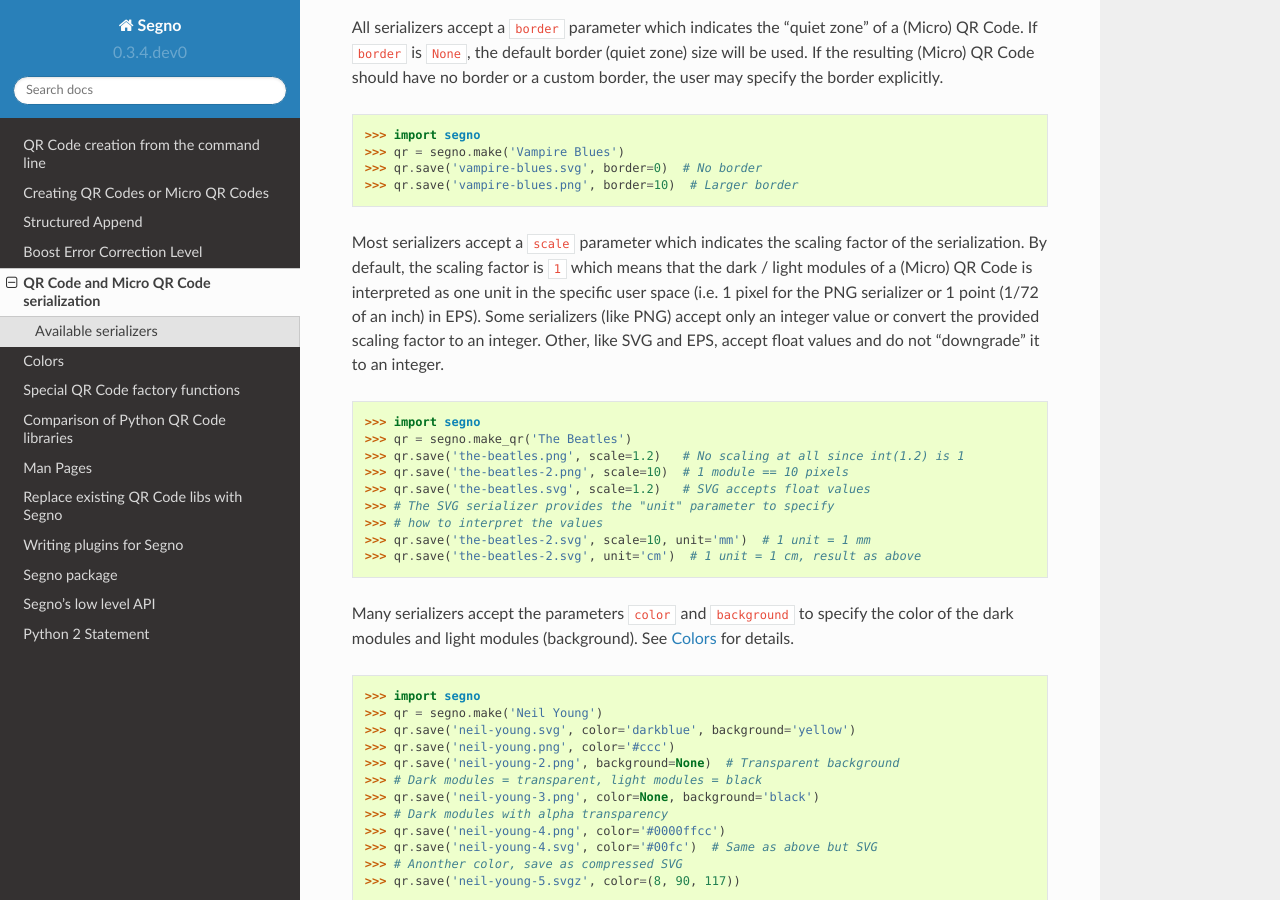
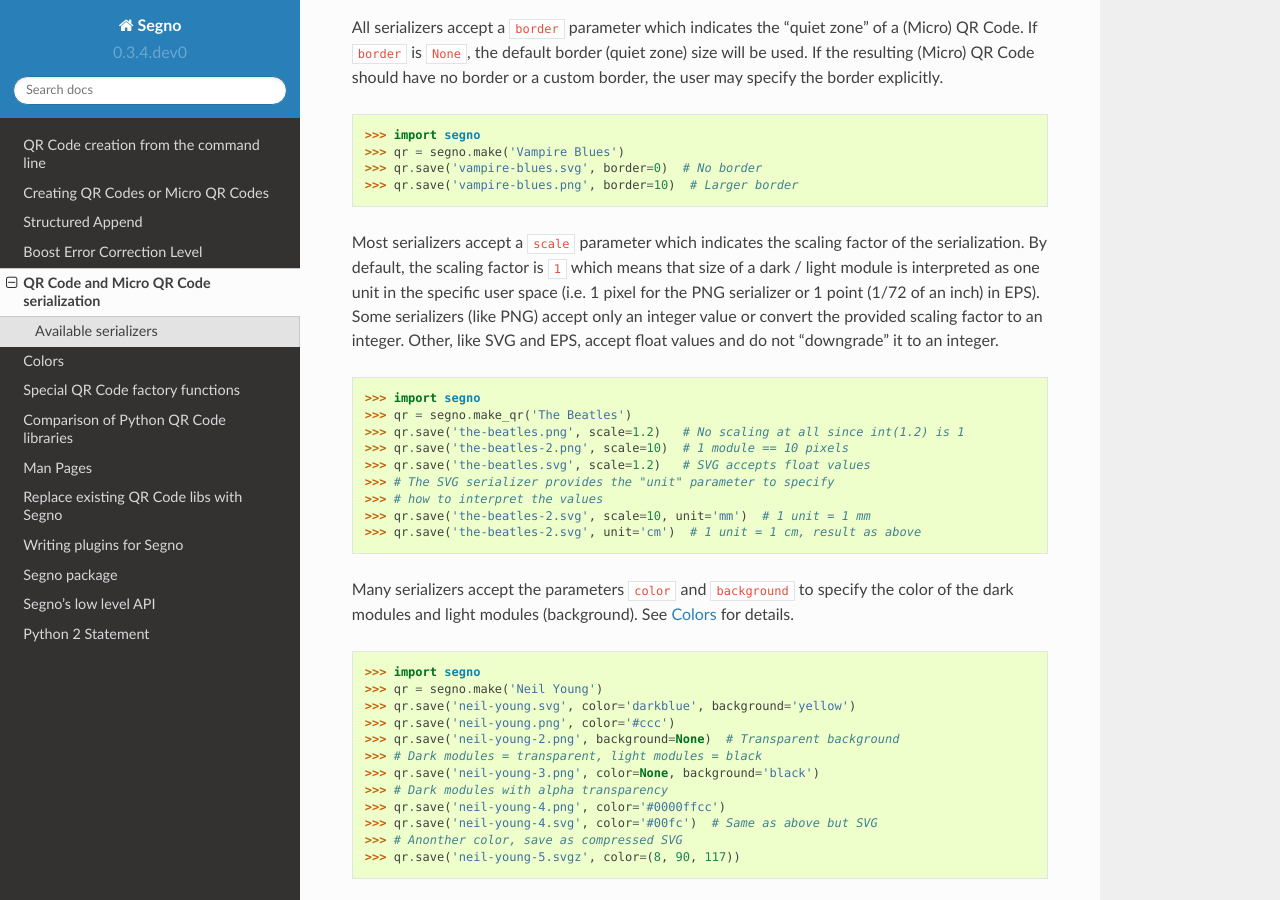
Before and after one commit to heuer/segno, a Sphinx documentation site: the page built from docs/serializers.rst, in a window 1280 px wide and 900 px high, scrolled down 423 px. Built offline with Sphinx 7.4.7 and the Read the Docs theme 2.0.0, drawn with Linux system fonts in a browser that asks for light colours; cross-references to code outside the pages are shown as plain code; the version number is read from the project's files by our own code.

Commit message:
Better wording

```diff
--- a/docs/serializers.rst
+++ b/docs/serializers.rst
@@ -31,8 +31,8 @@ a custom border, the user may specify the border explicitly.
 
 Most serializers accept a ``scale`` parameter which indicates the scaling
 factor of the serialization. By default, the scaling factor is ``1`` which means
-that the dark / light modules of a (Micro) QR Code is interpreted as one unit in
-the specific user space (i.e. 1 pixel for the :ref:`PNG <png>` serializer or
+that size of a dark / light module is interpreted as one unit in the specific
+user space (i.e. 1 pixel for the :ref:`PNG <png>` serializer or
 1 point (1/72 of an inch) in :ref:`EPS <eps>`). Some serializers
 (like :ref:`PNG <png>`) accept only an integer value or convert the provided
 scaling factor to an integer. Other, like :ref:`SVG <svg>` and :ref:`EPS <eps>`,
```
